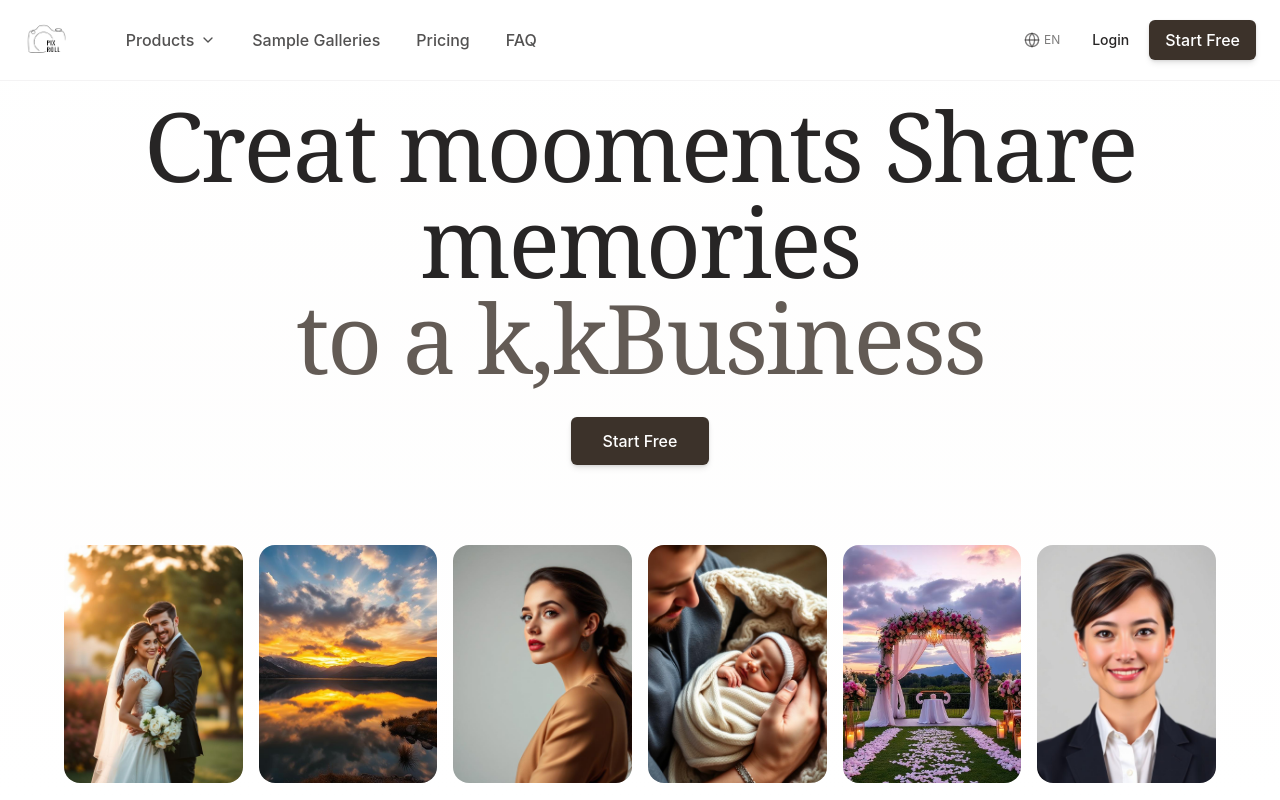
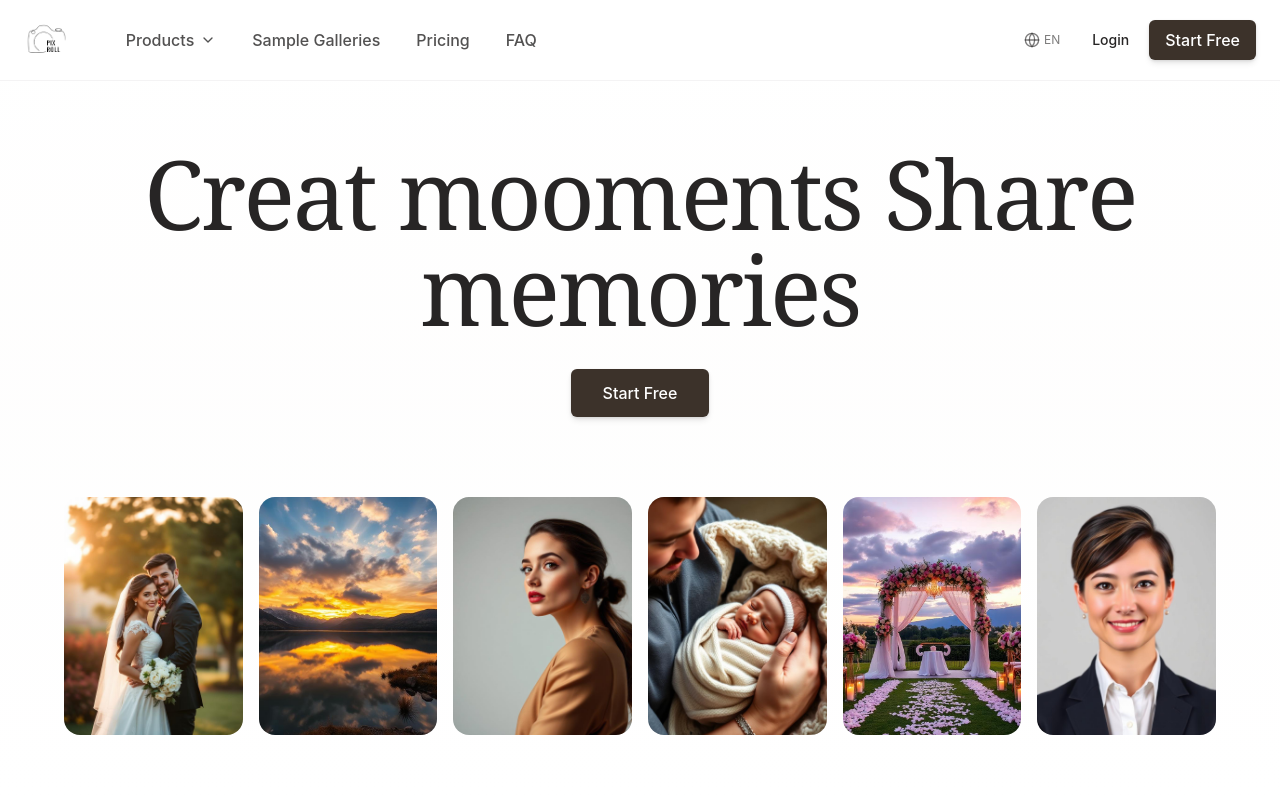
Before and after one commit to shirazar3-sys/bloom-lens-hub, a React (Vite) app: page / in a window 1280 px wide. Shown: the top 800 px of the page. Built offline with nearby package versions, Linux system fonts and the light colour scheme; the HTML template or start-up script is replaced by a standard one.

Commit message:
Visual edit in Lovable
Edited UI in Lovable

```diff
--- a/src/components/home/HeroSection.tsx
+++ b/src/components/home/HeroSection.tsx
@@ -34,8 +34,9 @@ const HeroSection = () => {
         ease: "easeOut"
       }} className="mb-8">
           <h1 className="text-5xl md:text-6xl lg:text-7xl xl:text-8xl font-serif leading-[1.1] tracking-tight text-foreground">Creat mooments
-Share memories<br />
-            <span className="text-primary/80">to a k,kBusiness</span>
+Share memories
+          <br />
+            <span className="text-primary/80"></span>
           </h1>
         </motion.div>
 
```
